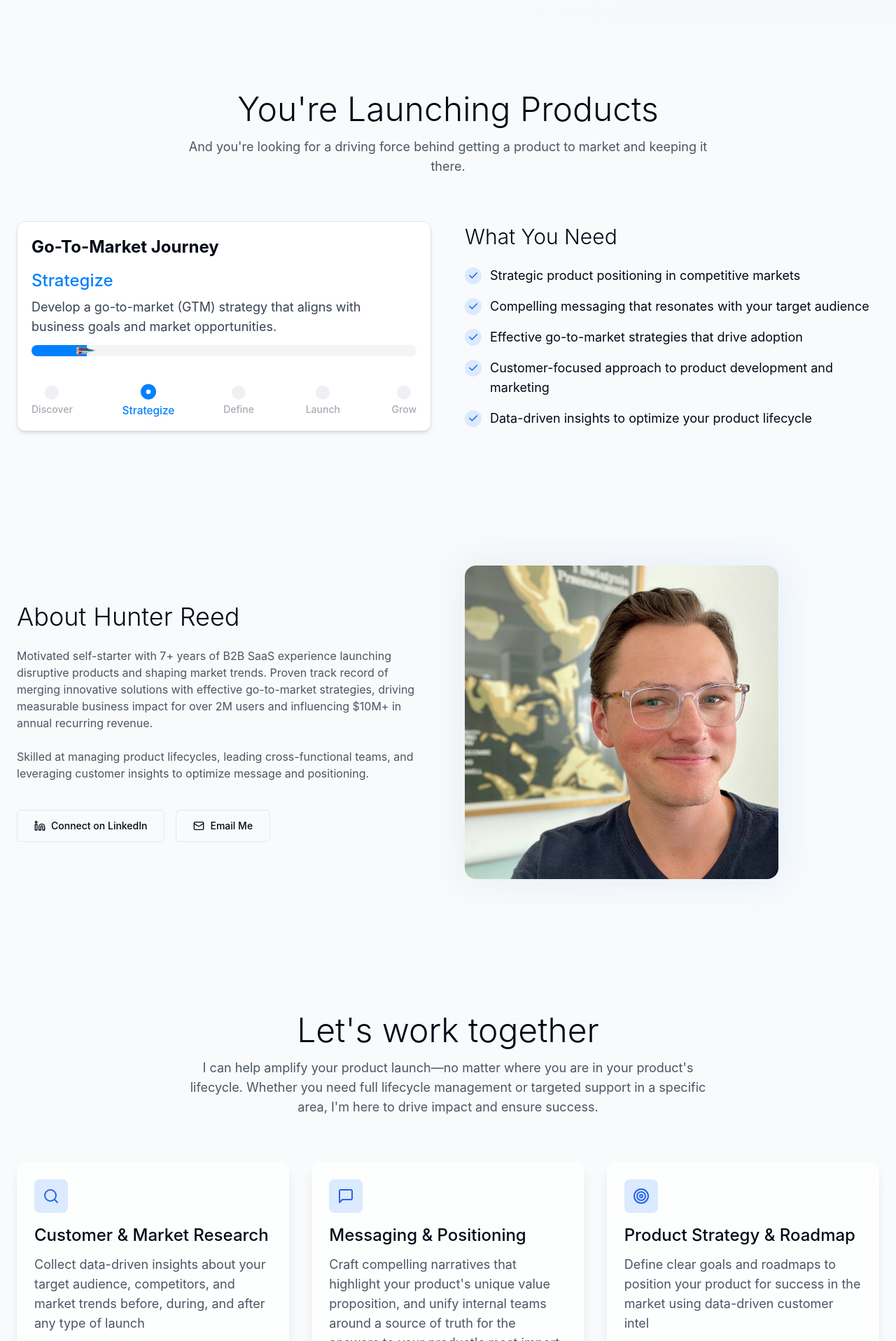
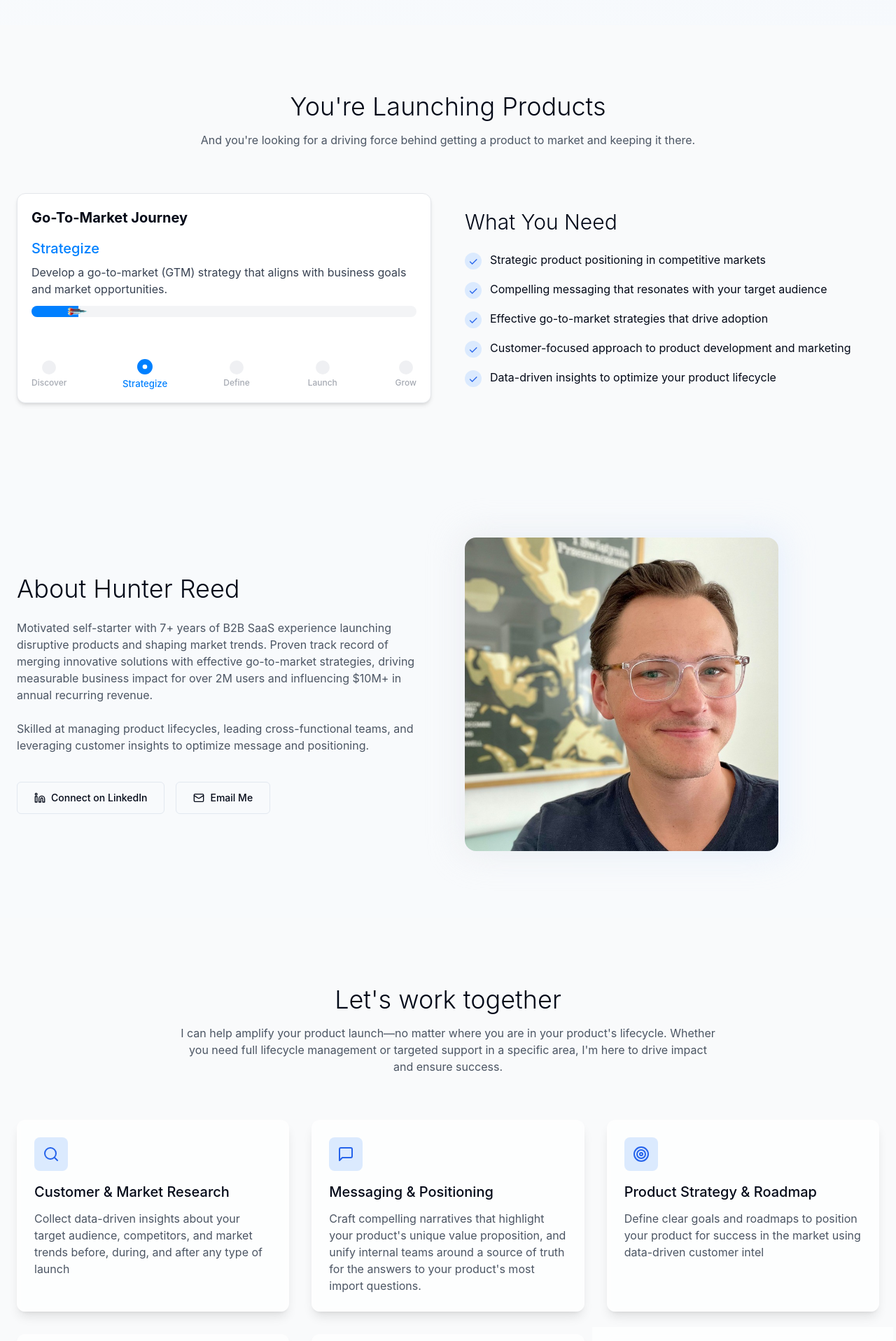
Before and after one commit to ReedInnovate/reedinnovatellc-mainsite, a React (Vite) app: page / in a window 1280 px wide. Shown: the part 764-2680 px from the top of the page at 70% size. Built offline with nearby package versions, Linux system fonts and the light colour scheme; a web font is replaced by a local one.

Commit message:
Reverted to edit edt-2f619d62-4fd7-45cf-825d-8c484e83c244: "Optimize webpage for mobile
The webpage has been optimized for mobile devices."

```diff
--- a/src/components/sections/ContactSection.tsx
+++ b/src/components/sections/ContactSection.tsx
@@ -6,8 +6,8 @@ const ContactSection = () => {
     <AnimatedSection id="contact" className="py-16 md:py-24">
       <div className="container mx-auto px-4 md:px-6">
         <div className="max-w-3xl mx-auto text-center mb-8 md:mb-16">
-          <h2 className="section-title text-3xl md:text-5xl">Contact Me</h2>
-          <p className="section-description mx-auto text-base md:text-lg">
+          <h2 className="section-title text-3xl md:text-4xl">Contact Me</h2>
+          <p className="section-description mx-auto text-sm md:text-base">
             Let's connect and discuss how I can help you achieve your goals. All responses are sent to hunter@reedinnovate.com.
           </p>
         </div>
--- a/src/components/sections/WorkingTogetherSection.tsx
+++ b/src/components/sections/WorkingTogetherSection.tsx
@@ -74,8 +74,8 @@ const WorkingTogetherSection = () => {
     <AnimatedSection id="together" className="bg-gray-50 py-16 md:py-24">
       <div className="container mx-auto px-4 md:px-6">
         <div className="max-w-3xl mx-auto text-center mb-10 md:mb-16">
-          <h2 className="section-title text-3xl md:text-5xl">Let's work together</h2>
-          <p className="section-description mx-auto text-base md:text-lg">
+          <h2 className="section-title text-3xl md:text-4xl">Let's work together</h2>
+          <p className="section-description mx-auto text-sm md:text-base">
             I can help amplify your product launch—no matter where you are in your product's lifecycle. Whether you need full lifecycle management or targeted support in a specific area, I'm here to drive impact and ensure success.
           </p>
         </div>
@@ -90,8 +90,8 @@ const WorkingTogetherSection = () => {
               <div className="h-10 w-10 md:h-12 md:w-12 rounded-lg bg-blue-100 flex items-center justify-center mb-3 md:mb-4">
                 {service.icon}
               </div>
-              <h3 className="text-xl md:text-2xl font-medium mb-2 md:mb-3">{service.title}</h3>
-              <p className="text-gray-600 text-base md:text-lg">{service.description}</p>
+              <h3 className="text-lg md:text-xl font-medium mb-2 md:mb-3">{service.title}</h3>
+              <p className="text-gray-600 text-sm md:text-base">{service.description}</p>
             </div>
           ))}
         </div>
--- a/src/components/sections/YouSection.tsx
+++ b/src/components/sections/YouSection.tsx
@@ -61,8 +61,8 @@ const YouSection = () => {
     <AnimatedSection id="you" className="bg-gray-50 py-16 md:py-24">
       <div className="container mx-auto px-4 md:px-6">
         <div className="text-center mb-10 md:mb-16">
-          <h2 className="section-title text-3xl md:text-5xl">You're Launching Products</h2>
-          <p className="section-description mx-auto text-center text-base md:text-lg">
+          <h2 className="section-title text-3xl md:text-4xl">You're Launching Products</h2>
+          <p className="section-description mx-auto text-center text-sm md:text-base">
             And you're looking for a driving force behind getting a product to market and keeping it there.
           </p>
         </div>
@@ -71,14 +71,14 @@ const YouSection = () => {
           <div className="order-2 lg:order-1">
             <div className="h-auto md:h-[300px] w-full mx-auto border border-gray-200 rounded-xl overflow-hidden shadow-md bg-white p-4 md:p-5">
               <div className="flex flex-col h-full">
-                <h3 className="text-xl md:text-2xl font-bold mb-4">Go-To-Market Journey</h3>
+                <h3 className="text-lg md:text-xl font-bold mb-4">Go-To-Market Journey</h3>
 
                 {/* Current Stage Featured Display */}
                 <div className="mb-6">
-                  <h4 className="text-xl md:text-2xl font-medium capitalize text-primary mb-2">
+                  <h4 className="text-lg md:text-xl font-medium capitalize text-primary mb-2">
                     {currentStage}
                   </h4>
-                  <p className="text-base md:text-lg text-gray-700">
+                  <p className="text-sm md:text-base text-gray-700">
                     {stageInfo.description}
                   </p>
                   <div className="h-3 md:h-4 bg-gray-100 rounded-full mt-3 overflow-hidden relative">
@@ -127,7 +127,7 @@ const YouSection = () => {
                       </div>
                       <span
                         className={cn(
-                          "text-xs md:text-sm font-medium capitalize",
+                          "text-[0.65rem] md:text-xs font-medium capitalize",
                           stage.title === currentStage ? "text-primary" : "text-gray-500"
                         )}
                       >
@@ -141,7 +141,7 @@ const YouSection = () => {
           </div>
           <div className="space-y-4 md:space-y-6 order-1 lg:order-2">
             <h3 className="text-2xl md:text-3xl font-light">What You Need</h3>
-            <ul className="space-y-3 md:space-y-4 text-base md:text-lg">
+            <ul className="space-y-3 md:space-y-4 text-sm md:text-base">
               {[
                 "Strategic product positioning in competitive markets",
                 "Compelling messaging that resonates with your target audience",
```
